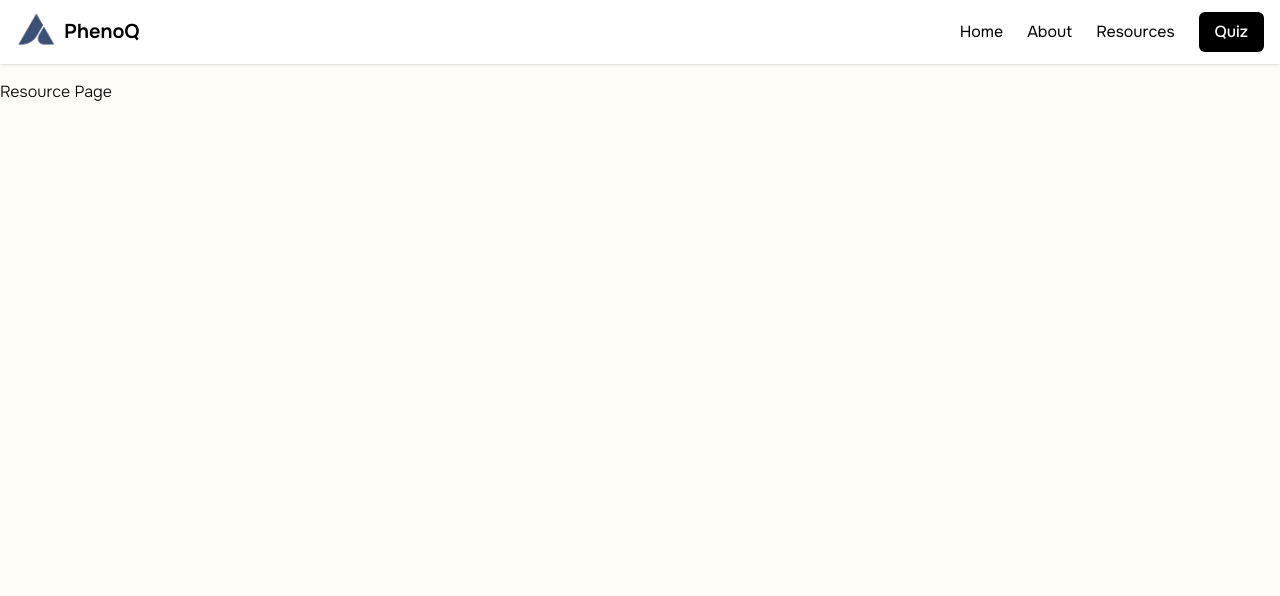
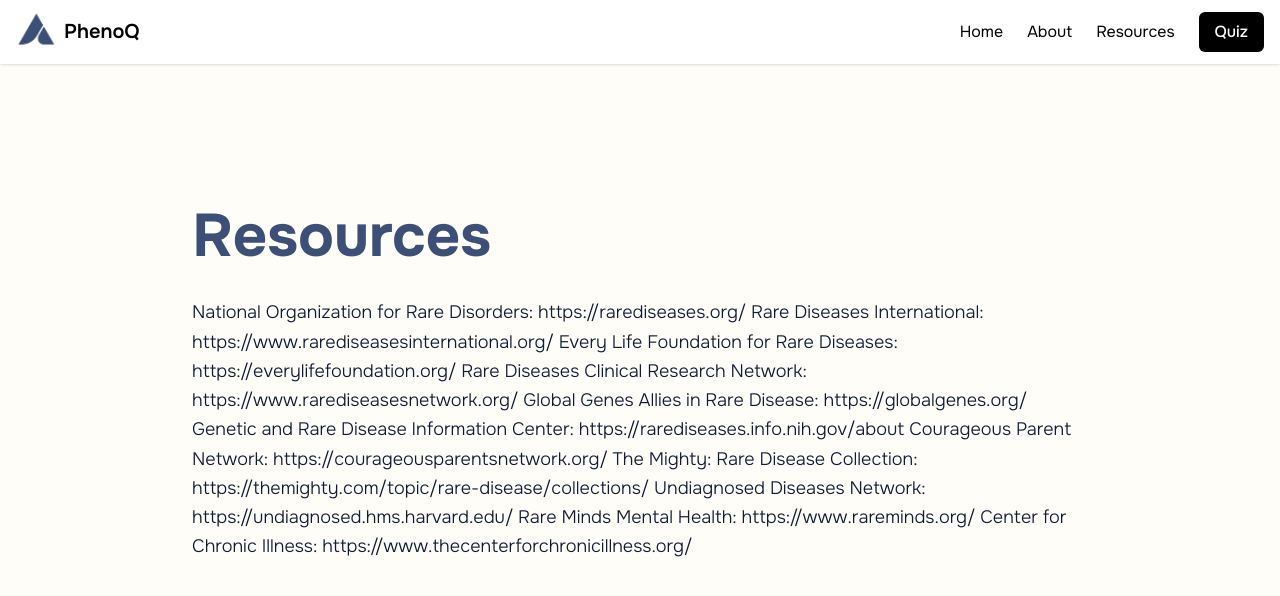
Before and after one commit to NaomiGonz/NAL, a React (Vite) app in the folder web-app/: page /resources in a window 1280 px wide. Shown: the top 596 px of the page. Built offline with nearby package versions, Linux system fonts and the light colour scheme.

Commit message:
fixed resource page styling

```diff
--- a/web-app/src/pages/About.jsx
+++ b/web-app/src/pages/About.jsx
@@ -2,10 +2,23 @@
 
 const About = () => {
   return (
-    <div className="py-20">
-      About Page
+    <div className="py-20 min-h-screen w-full bg-cover bg-no-repeat bg-center flex flex-col justify-center px-4">
+      <div className="max-w-4xl mx-auto text-left">
+        <h1 className="text-6xl font-bold text-mediumblue text-slate-800 mb-4">About</h1>
+        <h2 className="text-3xl text-slate-600 mb-8">
+        </h2>
+        <p className="text-slate-600 font-light text-darkblue text-lg leading-relaxed mb-8">
+        Millions of people struggle to find accurate diagnoses—often navigating multiple
+        specialists and tests before uncovering the right answers. Our mission is to shorten
+        that journey by using a simple, quiz-based approach. With every question, we aim
+        to give patients and caregivers a more informed starting point for discussions with
+        healthcare professionals—empowering them to seek targeted tests and referrals
+        sooner. We believe this cutting-edge, adaptive quiz approach can help reduce
+        delays, minimize misdiagnoses, and improve the overall diagnostic experience.
+        </p>
+      </div>
     </div>
-  )
-}
+  );
+};
 
-export default About
+export default About;
--- a/web-app/src/pages/Resource.jsx
+++ b/web-app/src/pages/Resource.jsx
@@ -17,10 +17,36 @@
 
 const Resource = () => {
   return (
-    <div className="py-20 bg-ivory font-onest font-light"> {/* Apply light weight */}
-      Resource Page
+    <div className="py-20 min-h-screen w-full bg-cover bg-no-repeat bg-center flex flex-col justify-center px-4">
+      <div className="max-w-4xl mx-auto text-left">
+        <h1 className="text-6xl font-bold text-mediumblue text-slate-800 mb-4">Resources</h1>
+        <h2 className="text-3xl text-slate-600 mb-8">
+        </h2>
+        <p className="text-slate-600 font-light text-darkblue text-lg leading-relaxed mb-8">
+        National Organization for Rare Disorders: https://rarediseases.org/
+        Rare Diseases International: https://www.rarediseasesinternational.org/
+        Every Life Foundation for Rare Diseases: https://everylifefoundation.org/
+        Rare Diseases Clinical Research Network: https://www.rarediseasesnetwork.org/
+        Global Genes Allies in Rare Disease: https://globalgenes.org/
+        Genetic and Rare Disease Information Center: https://rarediseases.info.nih.gov/about
+        Courageous Parent Network: https://courageousparentsnetwork.org/
+        The Mighty: Rare Disease Collection: https://themighty.com/topic/rare-disease/collections/
+        Undiagnosed Diseases Network: https://undiagnosed.hms.harvard.edu/
+        Rare Minds Mental Health: https://www.rareminds.org/
+        Center for Chronic Illness: https://www.thecenterforchronicillness.org/
+
+
+
+
+
+
+
+
+        </p>
+      </div>
     </div>
   );
 };
 
+
 export default Resource;
```
